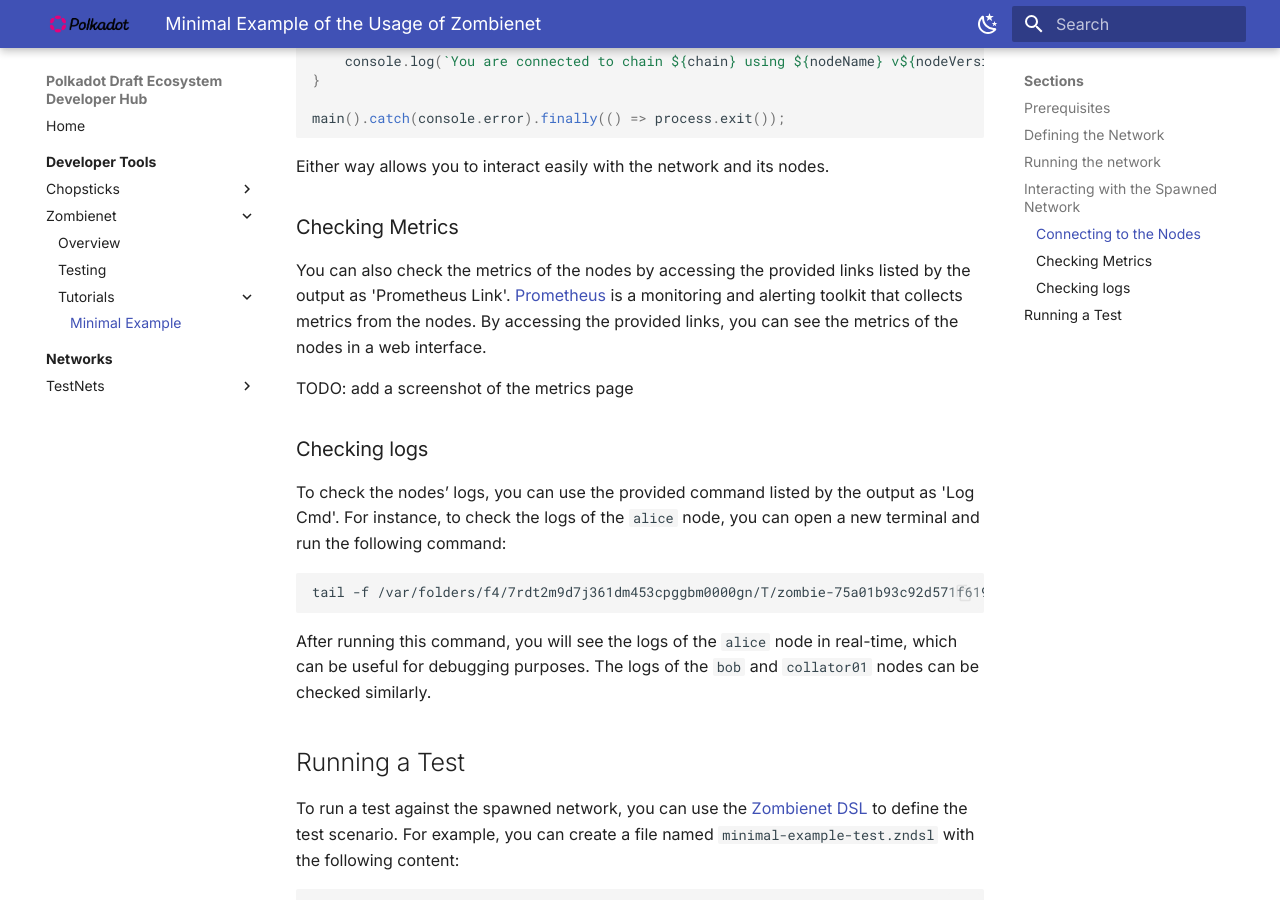
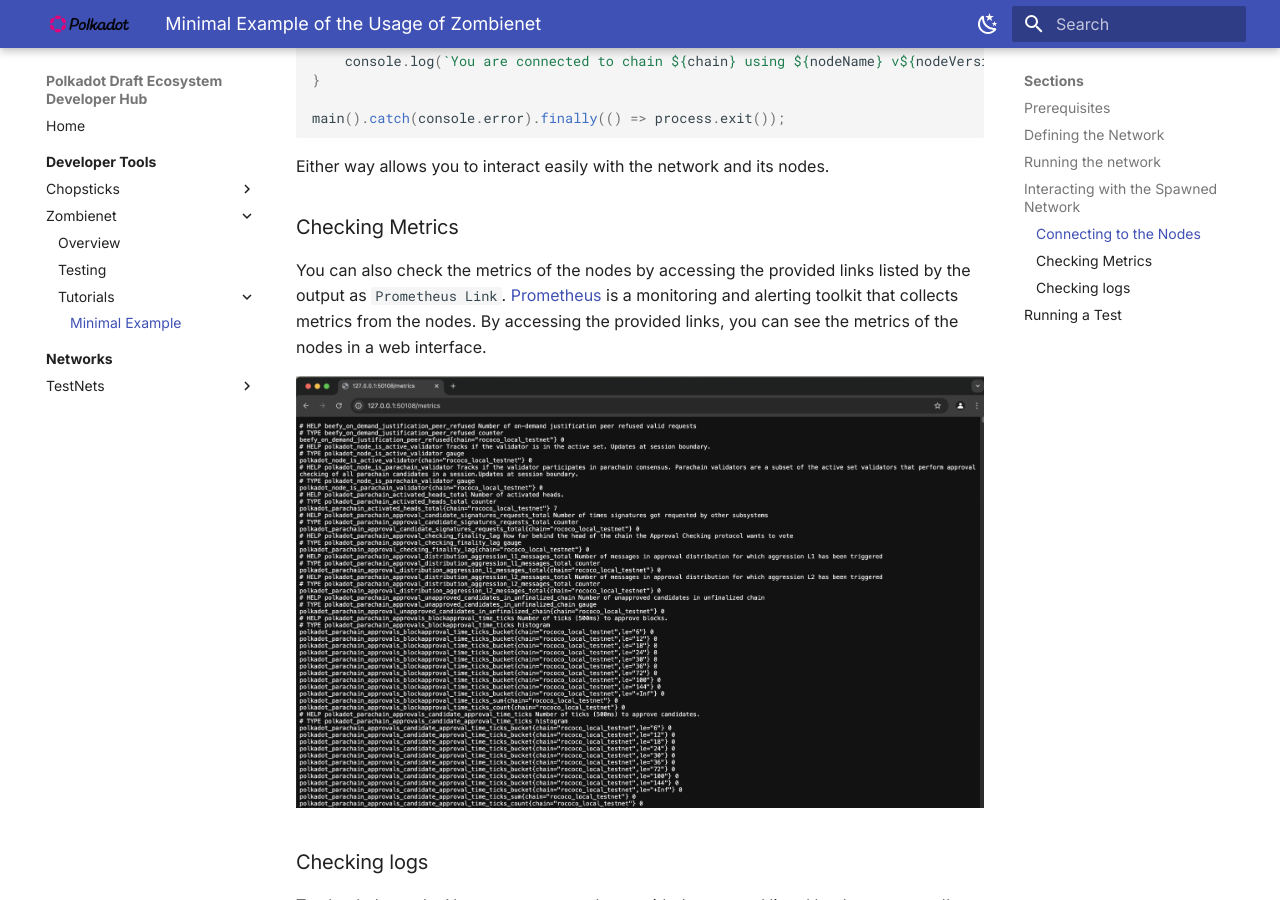
Before and after one commit to papermoonio/polkadot-ecosystem-docs-draft, an MkDocs documentation site: the page built from docs/dev-tools/zombienet/tutorials/minimal-example.md, in a window 1280 px wide and 900 px high, scrolled down 3451 px. Built offline with MkDocs 1.6.1 and Material for MkDocs 9.7.7, drawn with Linux system fonts in a browser that asks for light colours; some of the changed lines change nothing that is shown; some of the changed text lies outside the part shown.

Commit message:
fix: removing empty space

````diff
--- a/docs/dev-tools/zombienet/tutorials/minimal-example.md
+++ b/docs/dev-tools/zombienet/tutorials/minimal-example.md
@@ -100,11 +100,11 @@
         </tr>
         <tr>
             <th>Direct Link</th>
-            <td><a href="https://polkadot.js.org/apps/?rpc=ws://127.0.0.1:55312#explorer">https://polkadot.js.org/apps/?rpc=ws://127.0.0.1:55312#explorer</a></td>
+            <td><a href="https://polkadot.js.org/apps/?rpc=ws://127.0.0.1:50312#explorer">https://polkadot.js.org/apps/?rpc=ws://127.0.0.1:55312#explorer</a></td>
         </tr>
         <tr>
             <th>Prometheus Link</th>
-            <td><a href="http://127.0.0.1:55314/metrics">http://127.0.0.1:55314/metrics</a></td>
+            <td><a href="http://127.0.0.1:50108/metrics">http://127.0.0.1:50108/metrics</a></td>
         </tr>
         <tr>
             <th>Log Cmd</th>
@@ -177,9 +177,9 @@
 
 ### Checking Metrics
 
-You can also check the metrics of the nodes by accessing the provided links listed by the output as 'Prometheus Link'. [Prometheus](https://prometheus.io/){target=_blank} is a monitoring and alerting toolkit that collects metrics from the nodes. By accessing the provided links, you can see the metrics of the nodes in a web interface.
+You can also check the metrics of the nodes by accessing the provided links listed by the output as `Prometheus Link`. [Prometheus](https://prometheus.io/){target=_blank} is a monitoring and alerting toolkit that collects metrics from the nodes. By accessing the provided links, you can see the metrics of the nodes in a web interface.
 
-TODO: add a screenshot of the metrics page
+![Prometheus metrics for Bob’s node from the Zombienet test](/polkadot-ecosystem-docs-draft/images/dev-tools/zombienet/tutorials/zombienet-1.webp)
 
 ### Checking logs
 
@@ -219,7 +219,7 @@
 ```
 
 This test scenario checks to verify the following:
--  the nodes are running
+- the nodes are running
 - the parachain with ID 100 is registered within a certain timeframe (255 seconds in this example)
 - the parachain block height is at least a certain number within a timeframe (in this case, 10 within 255 seconds)
 - the nodes report metrics
````
Also changed, not shown: docs/images/dev-tools/zombienet/tutorials/zombienet-1.webp (added).
